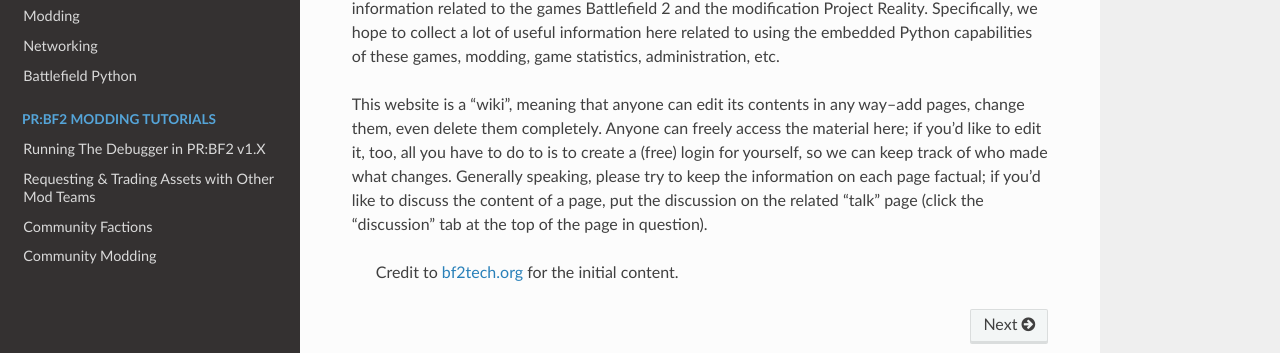
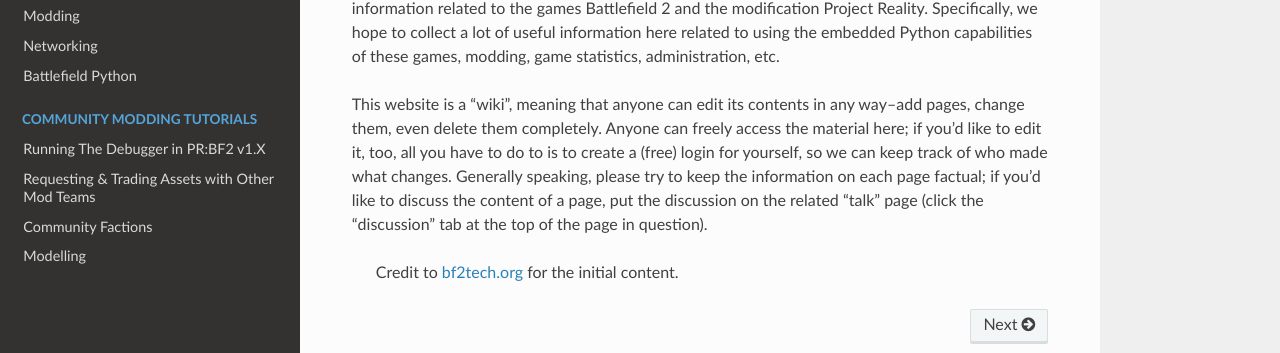
Before and after one commit to papadanku/RealityDocs, a Sphinx documentation site: the page built from docs/source/index.rst, in a window 1280 px wide. Shown: the part 224-577 px from the top of the page. Built offline with Sphinx 7.4.7 and the Read the Docs theme 2.0.0, drawn with Linux system fonts in a browser that asks for light colours.

Commit message:
Changed titles

```diff
--- a/docs/source/index.rst
+++ b/docs/source/index.rst
@@ -11,7 +11,7 @@ Welcome to Project Reality's Official Documentation!
 
 
 .. toctree::
-   :caption: PR:BF2 Modding Tutorials
+   :caption: Community Modding Tutorials
    :hidden:
    :glob:
 
--- a/docs/source/tutorials/modelling/index.rst
+++ b/docs/source/tutorials/modelling/index.rst
@@ -1,6 +1,6 @@
 
-Community Modding
-=================
+Modelling
+=========
 
 .. toctree::
    :glob:
```
